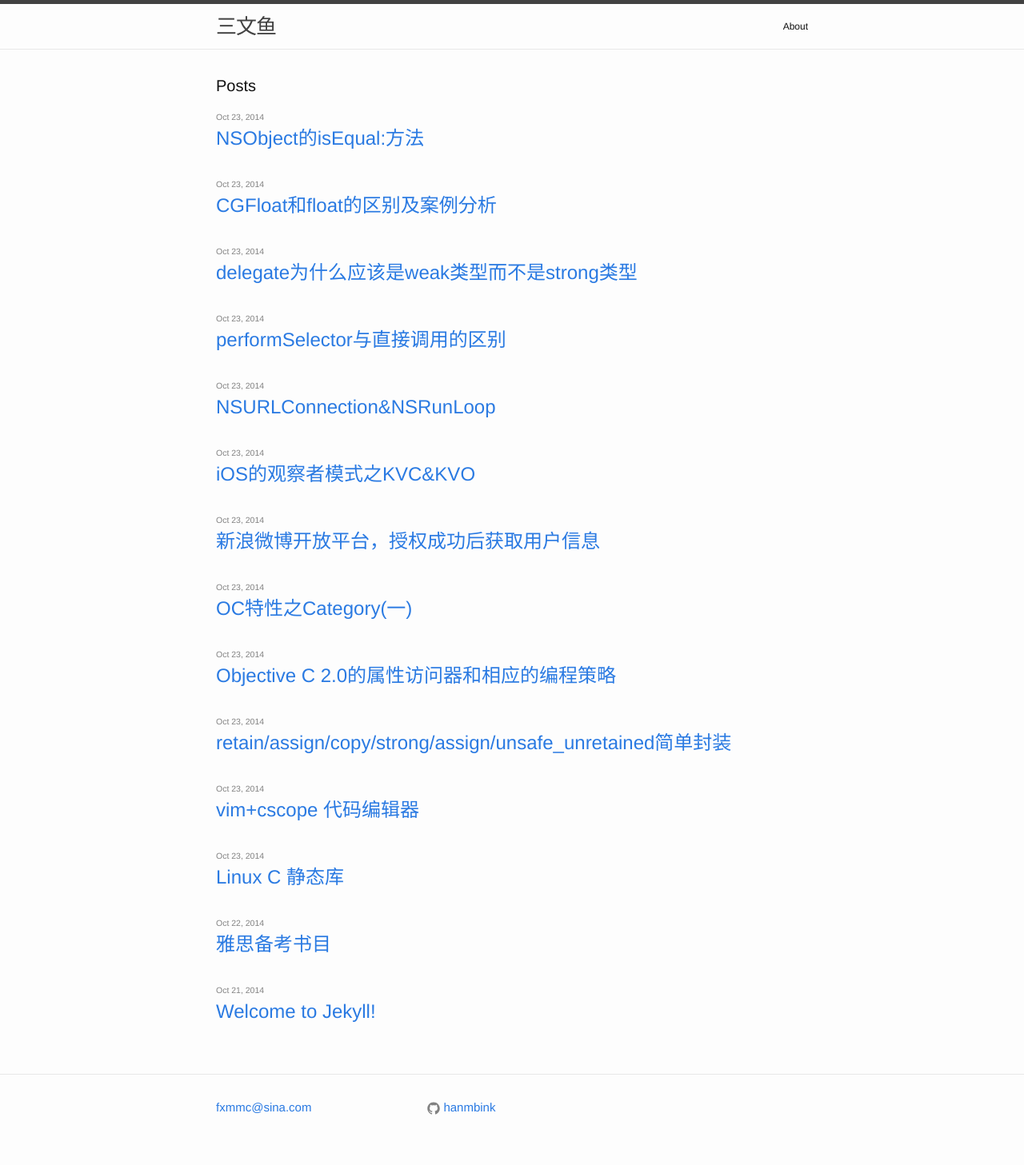
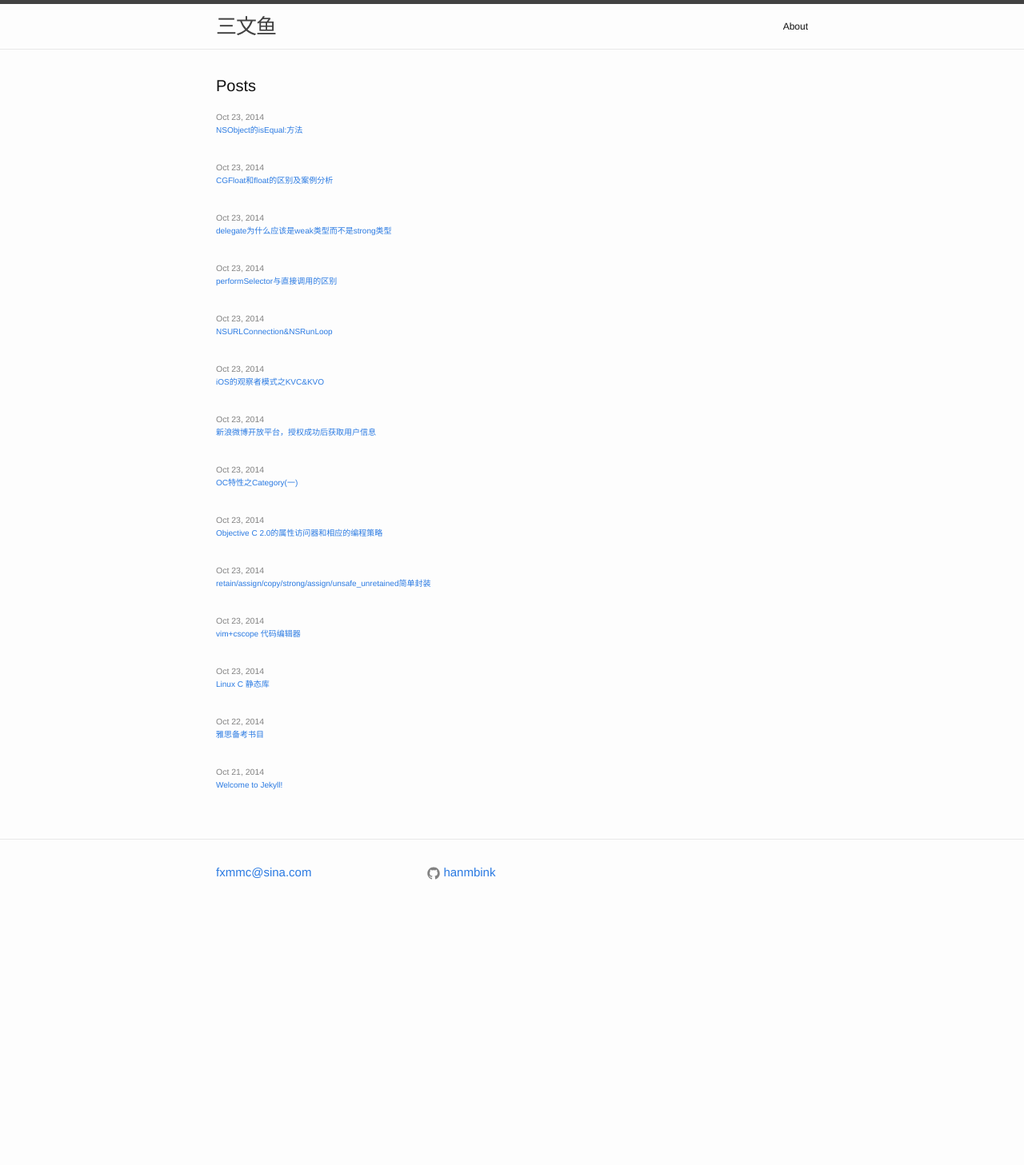
Before and after one commit to binkwang/hanmbink.github.io, a Jekyll site: the page built from index.html, in a window 1280 px wide. Shown: the whole page at 80% size. Built offline with Jekyll 4.4.1, drawn with Linux system fonts in a browser that asks for light colours; after the commit the page ends 1163 px from its top, so only the background shows below that.

Commit message:
Update index.html

```diff
--- a/index.html
+++ b/index.html
@@ -13,7 +13,7 @@
 
         <h1>
           <!--<a class="post-link" href="{{ post.url | prepend: site.baseurl }}">{{ post.title }}</a>-->
-          <a class="post-link" style="font-size:24px;" href="{{ post.url | prepend: site.baseurl }}">{{ post.title }}</a>
+          <a class="post-link" style="font-size:10px;" href="{{ post.url | prepend: site.baseurl }}">{{ post.title }}</a>
         </h1>
       </li>
     {% endfor %}
```
